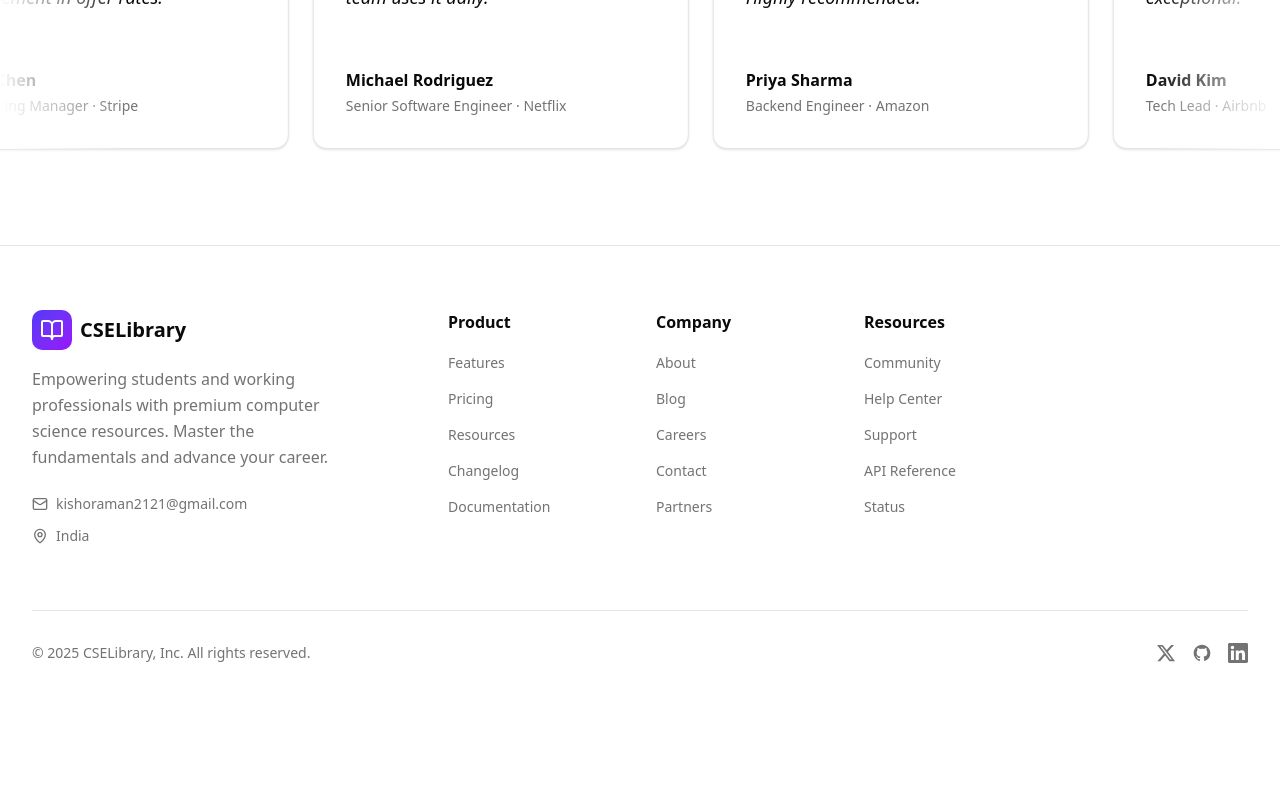
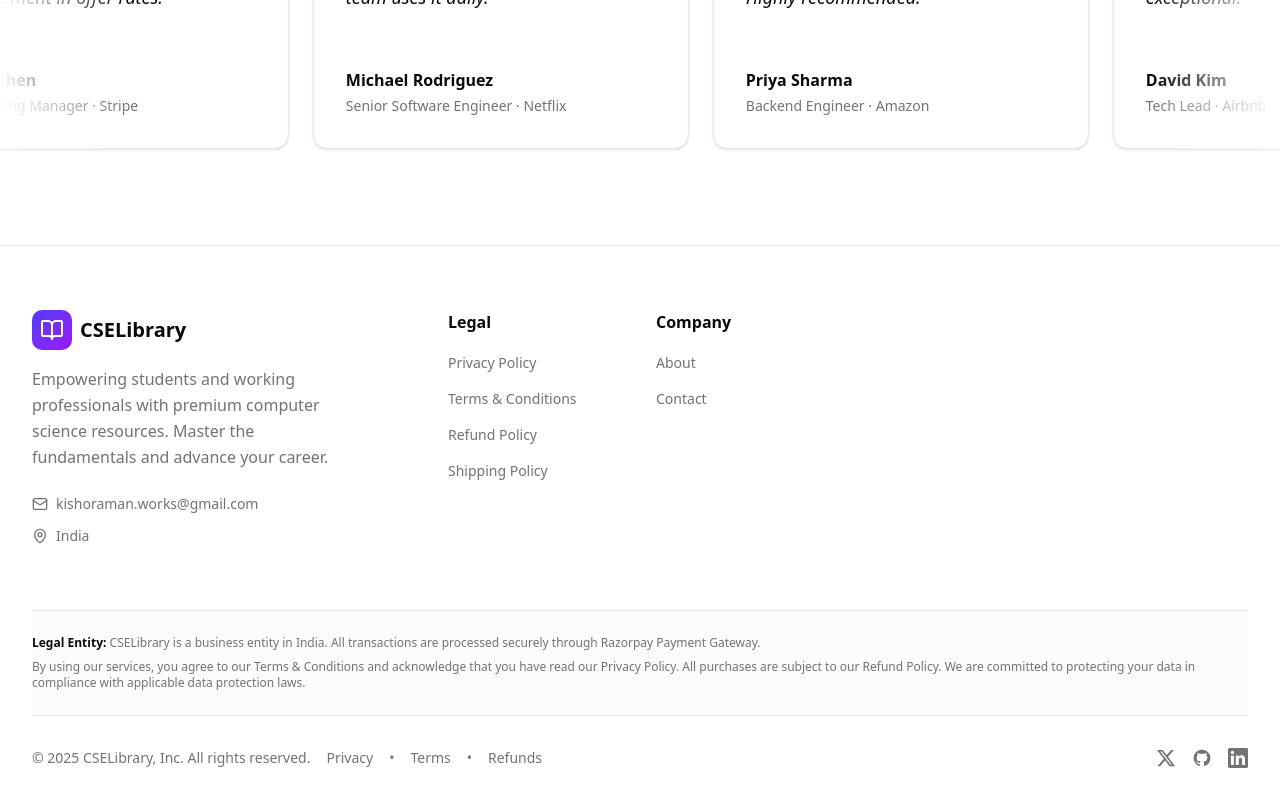
Before and after one commit to kishoraman21/cse-heaven, a Next.js app: page / in a window 1280 px wide. Shown: the part 2938-3738 px from the top of the page. Before the commit the page ends 3633 px from the top, so only its background shows below. Built offline with nearby package versions, Linux system fonts and the light colour scheme.

Commit message:
redeigned and added legal and company section

```diff
--- a/src/app/components/FooterSection.tsx
+++ b/src/app/components/FooterSection.tsx
@@ -1,41 +1,30 @@
 "use client"
 
-import Link from 'next/link'
-import { BookOpen, Mail, MapPin, Phone } from 'lucide-react'
-import { Button } from '@/src/app/components/ui/button'
-import { Input } from '@/src/app/components/ui/input'
+import { BookOpen, Mail, MapPin, Phone, Shield } from 'lucide-react'
 
 const footerSections = [
+
   {
-    title: 'Product',
+    title: 'Legal',
     links: [
-      { label: 'Features', href: '#features' },
-      { label: 'Pricing', href: '/pricing' },
-      { label: 'Resources', href: '/resources' },
-      { label: 'Changelog', href: '/changelog' },
-      { label: 'Documentation', href: '/docs' },
+      { label: 'Privacy Policy', href: '/privacy' },
+      { label: 'Terms & Conditions', href: '/terms' },
+      { label: 'Refund Policy', href: '/refund' },
+      { label: 'Shipping Policy', href: '/shipping-policy' },
+      // { label: 'Security', href: '/security' },
     ]
   },
   {
     title: 'Company',
     links: [
-      { label: 'About', href: '/about' },
-      { label: 'Blog', href: '/blog' },
-      { label: 'Careers', href: '/careers' },
-      { label: 'Contact', href: '/contact' },
-      { label: 'Partners', href: '/partners' },
+      { label: 'About', href: '/aboutus' },
+      // { label: 'Blog', href: '/blog' },
+      // { label: 'Careers', href: '/careers' },
+      { label: 'Contact', href: '/contactus' },
+      // { label: 'Partners', href: '/partners' },
     ]
   },
-  {
-    title: 'Resources',
-    links: [
-      { label: 'Community', href: '/community' },
-      { label: 'Help Center', href: '/help' },
-      { label: 'Support', href: '/support' },
-      { label: 'API Reference', href: '/api' },
-      { label: 'Status', href: '/status' },
-    ]
-  },
+
 ]
 
 export default function FooterSection() {
@@ -43,51 +32,26 @@ export default function FooterSection() {
     <footer className="relative bg-background border-t border-border">
       <div className="max-w-7xl mx-auto px-4 sm:px-6 lg:px-8">
 
-        {/* Newsletter Section */}
-        {/* <div className="py-16 border-b border-border">
-          <div className="grid md:grid-cols-2 gap-8 items-center">
-            <div>
-              <h3 className="text-2xl md:text-3xl font-bold text-foreground mb-3">
-                Stay up to date
-              </h3>
-              <p className="text-muted-foreground text-lg">
-                Get the latest resources, updates, and news delivered to your inbox.
-              </p>
-            </div>
-            <div className="flex flex-col sm:flex-row gap-3">
-              <Input
-                type="email"
-                placeholder="Enter your email"
-                className="flex-1 h-12 bg-background"
-              />
-              <Button
-                size="lg"
-                className="bg-gradient-to-r from-indigo-600 to-purple-600 hover:from-indigo-700 hover:to-purple-700 h-12 px-8"
-              >
-                Subscribe
-              </Button>
-            </div>
-          </div>
-        </div> */}
+
 
         {/* Main Footer Content */}
         <div className="py-16 grid grid-cols-2 md:grid-cols-6 gap-8">
           {/* Brand Column */}
           <div className="col-span-2">
-            <Link href="/" className="flex items-center gap-2 mb-4 group">
+            <a href="/" className="flex items-center gap-2 mb-4 group">
               <div className="w-10 h-10 bg-gradient-to-br from-indigo-600 to-purple-600 rounded-lg flex items-center justify-center transition-transform group-hover:scale-110">
                 <BookOpen className="w-6 h-6 text-white" />
               </div>
               <span className="font-bold text-foreground text-xl">CSELibrary</span>
-            </Link>
+            </a>
             <p className="text-muted-foreground mb-6 max-w-xs leading-relaxed">
               Empowering students and working professionals with premium computer science resources. Master the fundamentals and advance your career.
             </p>
             <div className="space-y-3">
               <div className="flex items-center gap-2 text-sm text-muted-foreground">
                 <Mail className="w-4 h-4" />
-                <a href="mailto:hello@cselibrary.com" className="hover:text-foreground transition-colors">
-                  kishoraman2121@gmail.com
+                <a href="mailto:kishoraman.works@gmail.com" className="hover:text-foreground transition-colors">
+                  kishoraman.works@gmail.com
                 </a>
               </div>
               <div className="flex items-center gap-2 text-sm text-muted-foreground">
@@ -104,12 +68,12 @@ export default function FooterSection() {
               <ul className="space-y-3">
                 {section.links.map((link) => (
                   <li key={link.label}>
-                    <Link
+                    <a
                       href={link.href}
                       className="text-sm text-muted-foreground hover:text-foreground transition-colors"
                     >
                       {link.label}
-                    </Link>
+                    </a>
                   </li>
                 ))}
               </ul>
@@ -117,16 +81,37 @@ export default function FooterSection() {
           ))}
         </div>
 
+        {/* Legal Compliance Notice - Required for Indian businesses */}
+        <div className="py-6 border-t border-border bg-muted/30">
+          <div className="text-xs text-muted-foreground space-y-2">
+            <p>
+              <strong className="text-foreground">Legal Entity:</strong> CSELibrary is a  business entity in India.
+              All transactions are processed securely through Razorpay Payment Gateway.
+            </p>
+            <p>
+              By using our services, you agree to our Terms & Conditions and acknowledge that you have read our Privacy Policy.
+              All purchases are subject to our Refund Policy. We are committed to protecting your data in compliance with applicable data protection laws.
+            </p>
+          </div>
+        </div>
+
         {/* Bottom Bar */}
         <div className="py-8 border-t border-border">
           <div className="flex flex-col md:flex-row items-center justify-between gap-4">
-            <p className="text-sm text-muted-foreground">
-              © 2025 CSELibrary, Inc. All rights reserved.
-            </p>
+            <div className="flex flex-col md:flex-row items-center gap-4 text-sm text-muted-foreground">
+              <p>© 2025 CSELibrary, Inc. All rights reserved.</p>
+              <div className="flex items-center gap-4">
+                <a href="/privacy" className="hover:text-foreground transition-colors">Privacy</a>
+                <span>•</span>
+                <a href="/terms" className="hover:text-foreground transition-colors">Terms</a>
+                <span>•</span>
+                <a href="/refund" className="hover:text-foreground transition-colors">Refunds</a>
+              </div>
+            </div>
 
             {/* Social Links */}
             <div className="flex items-center gap-4">
-              <Link
+              <a
                 href="https://x.com/kishoraman21"
                 className="text-muted-foreground hover:text-foreground transition-colors"
                 aria-label="Twitter"
@@ -134,8 +119,8 @@ export default function FooterSection() {
                 <svg className="w-5 h-5" fill="currentColor" viewBox="0 0 24 24">
                   <path d="M18.244 2.25h3.308l-7.227 8.26 8.502 11.24H16.17l-5.214-6.817L4.99 21.75H1.68l7.73-8.835L1.254 2.25H8.08l4.713 6.231zm-1.161 17.52h1.833L7.084 4.126H5.117z"/>
                 </svg>
-              </Link>
-              <Link
+              </a>
+              <a
                 href="https://github.com/kishoraman21"
                 className="text-muted-foreground hover:text-foreground transition-colors"
                 aria-label="GitHub"
@@ -143,8 +128,8 @@ export default function FooterSection() {
                 <svg className="w-5 h-5" fill="currentColor" viewBox="0 0 24 24">
                   <path fillRule="evenodd" d="M12 2C6.477 2 2 6.484 2 12.017c0 4.425 2.865 8.18 6.839 9.504.5.092.682-.217.682-.483 0-.237-.008-.868-.013-1.703-2.782.605-3.369-1.343-3.369-1.343-.454-1.158-1.11-1.466-1.11-1.466-.908-.62.069-.608.069-.608 1.003.07 1.531 1.032 1.531 1.032.892 1.53 2.341 1.088 2.91.832.092-.647.35-1.088.636-1.338-2.22-.253-4.555-1.113-4.555-4.951 0-1.093.39-1.988 1.029-2.688-.103-.253-.446-1.272.098-2.65 0 0 .84-.27 2.75 1.026A9.564 9.564 0 0112 6.844c.85.004 1.705.115 2.504.337 1.909-1.296 2.747-1.027 2.747-1.027.546 1.379.202 2.398.1 2.651.64.7 1.028 1.595 1.028 2.688 0 3.848-2.339 4.695-4.566 4.943.359.309.678.92.678 1.855 0 1.338-.012 2.419-.012 2.747 0 .268.18.58.688.482A10.019 10.019 0 0022 12.017C22 6.484 17.522 2 12 2z" clipRule="evenodd"/>
                 </svg>
-              </Link>
-              <Link
+              </a>
+              <a
                 href="https://www.linkedin.com/in/aman-kishor-profile/"
                 className="text-muted-foreground hover:text-foreground transition-colors"
                 aria-label="LinkedIn"
@@ -152,7 +137,7 @@ export default function FooterSection() {
                 <svg className="w-5 h-5" fill="currentColor" viewBox="0 0 24 24">
                   <path d="M20.447 20.452h-3.554v-5.569c0-1.328-.027-3.037-1.852-3.037-1.853 0-2.136 1.445-2.136 2.939v5.667H9.351V9h3.414v1.561h.046c.477-.9 1.637-1.85 3.37-1.85 3.601 0 4.267 2.37 4.267 5.455v6.286zM5.337 7.433c-1.144 0-2.063-.926-2.063-2.065 0-1.138.92-2.063 2.063-2.063 1.14 0 2.064.925 2.064 2.063 0 1.139-.925 2.065-2.064 2.065zm1.782 13.019H3.555V9h3.564v11.452zM22.225 0H1.771C.792 0 0 .774 0 1.729v20.542C0 23.227.792 24 1.771 24h20.451C23.2 24 24 23.227 24 22.271V1.729C24 .774 23.2 0 22.222 0h.003z"/>
                 </svg>
-              </Link>
+              </a>
             </div>
           </div>
         </div>
```
